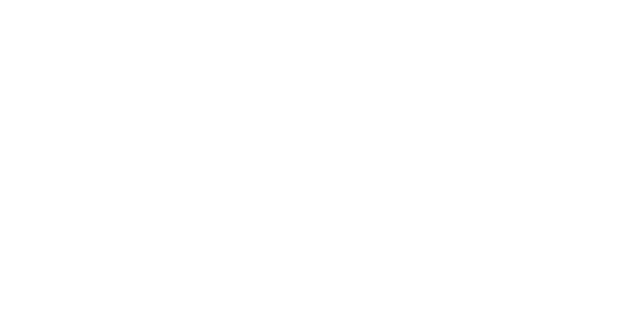
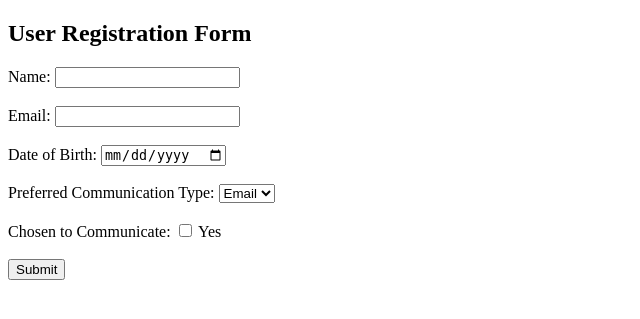
Before and after one commit to rithuiketz/Az-204-Training, a Flask app: page /registration in a window 1280 px wide. Before the commit the part shown is empty. Shown: the top 319 px of the page, without its empty margins (0-640 px from the left). Run offline with Flask 3, Linux system fonts and the light colour scheme.

Commit message:
Update user_registration.html

```diff
--- a/qcomm_usermgmt/src/templates/user_registration.html
+++ b/qcomm_usermgmt/src/templates/user_registration.html
@@ -1,11 +1,48 @@
 <!DOCTYPE html>
-<html>
+<html lang="en">
+<head>
+  <meta charset="UTF-8">
+  <meta name="viewport" content="width=device-width, initial-scale=1.0">
+  <title>User Registration Form</title>
+</head>
+<body>
 
-    <head>
+  <h2>User Registration Form</h2>
+  <form action="/submit" method="post">
 
-    </head>
-    <body>
+    <!-- Name Field -->
+    <label for="name">Name:</label>
+    <input type="text" id="name" name="name" required>
+    <br><br>
 
+    <!-- Email Field -->
+    <label for="email">Email:</label>
+    <input type="email" id="email" name="email" required>
+    <br><br>
 
-    </body>
+    <!-- Date of Birth Field -->
+    <label for="dob">Date of Birth:</label>
+    <input type="date" id="dob" name="dob" required>
+    <br><br>
+
+    <!-- Communication Type Dropdown -->
+    <label for="communicationType">Preferred Communication Type:</label>
+    <select id="communicationType" name="communicationType" required>
+      <option value="email">Email</option>
+      <option value="sms">SMS</option>
+    </select>
+    <br><br>
+
+    <!-- Consent Checkbox -->
+    <label for="consent">Chosen to Communicate:</label>
+    <input type="checkbox" id="consent" name="consent" value="yes">
+    <label for="consent">Yes</label>
+    <br><br>
+
+    <!-- Submit Button -->
+    <button type="submit">Submit</button>
+
+  </form>
+
+</body>
 </html>
```
